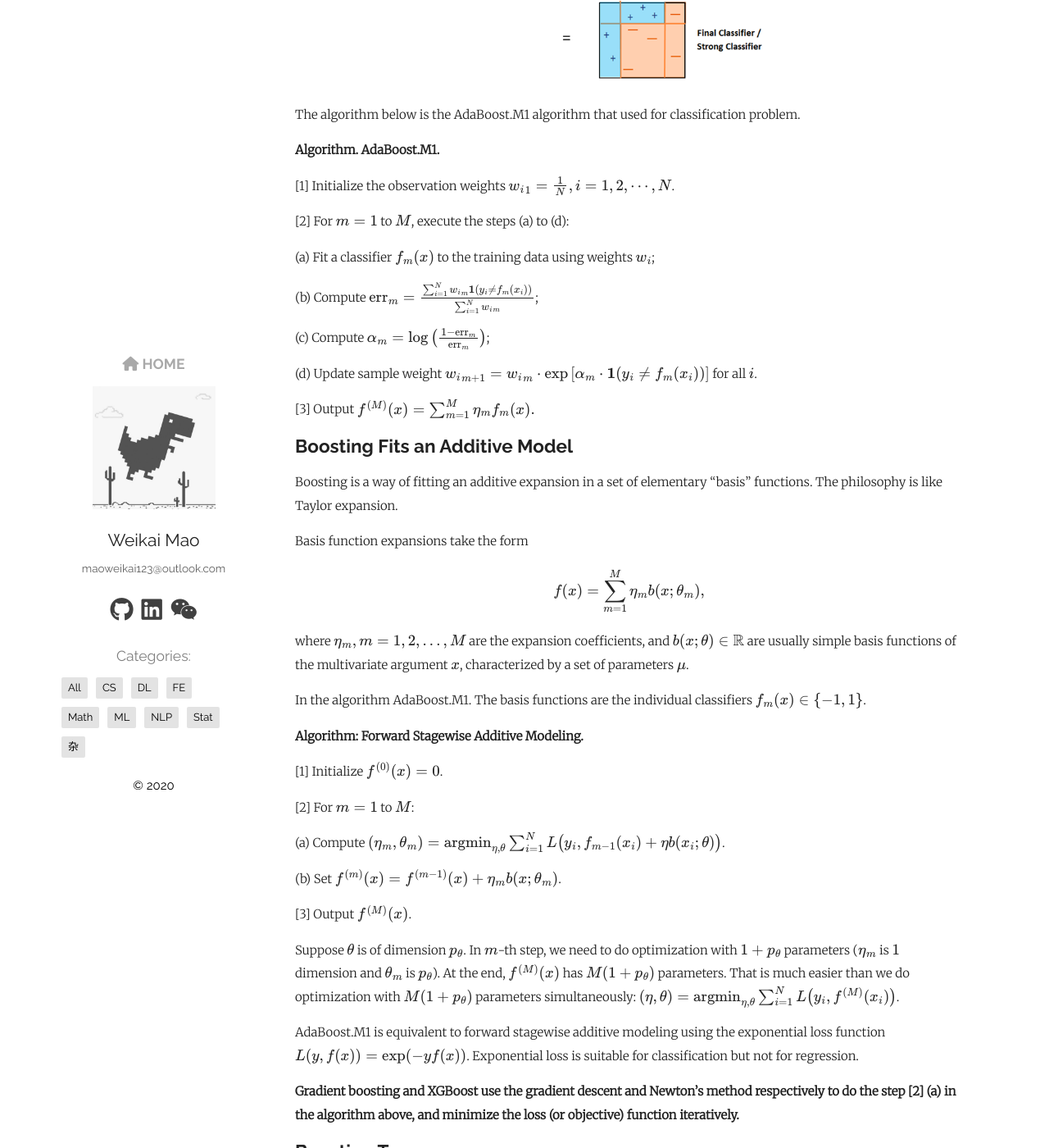
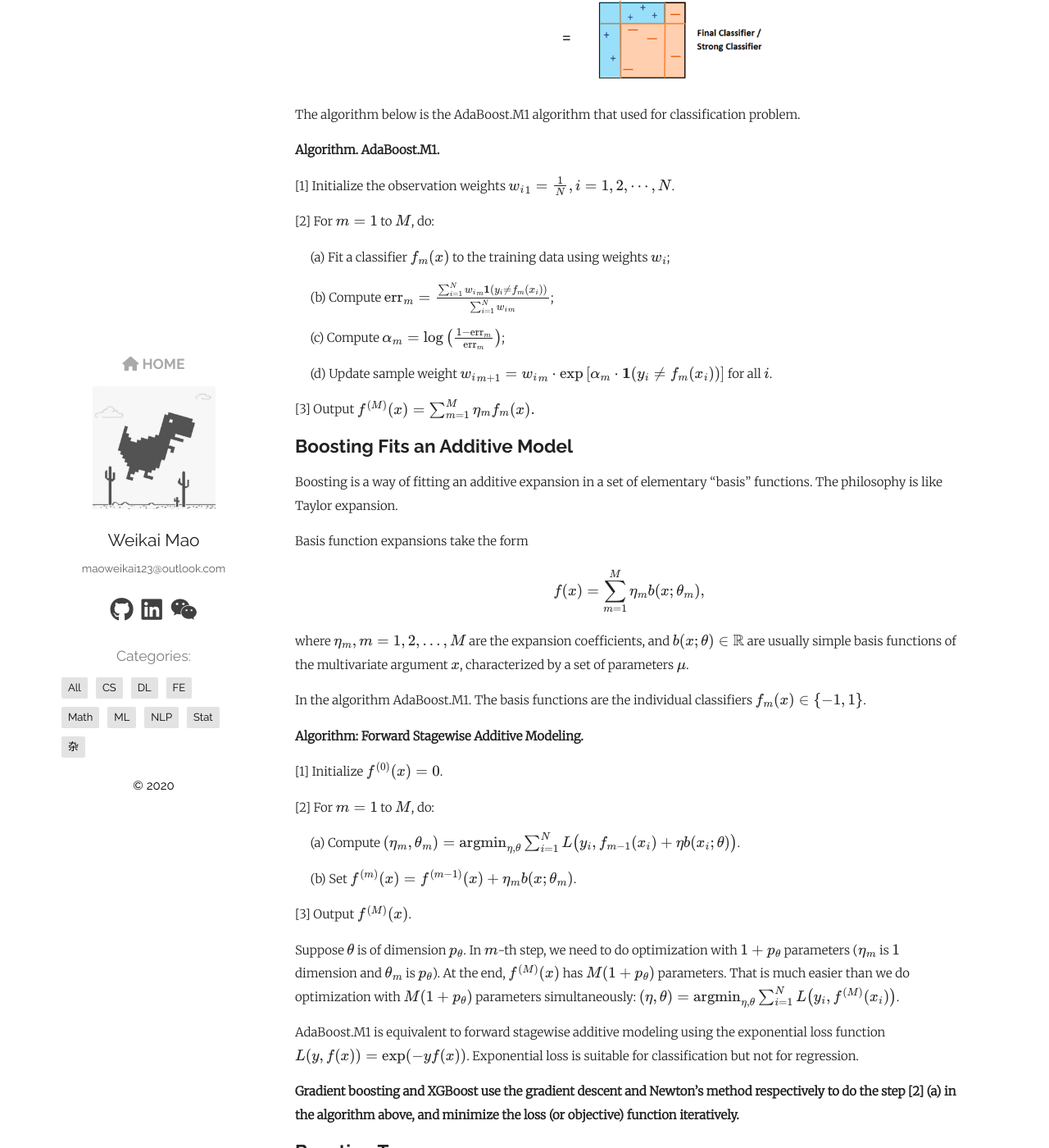
Before and after one commit to WalkerMao/walkermao.github.io, a Jekyll site: the page built from _posts/2020-03-14-boosting.md, in a window 1280 px wide and 1400 px high, scrolled down 1023 px. Shown: the whole window at 82% size. Built offline with Jekyll 4.4.1, drawn with Linux system fonts in a browser that asks for light colours; nearby versions of some CDN libraries; formulas are drawn with MathJax 3; comment, search, counter and statistics services are not loaded; some of the changed text lies outside the part shown.

Commit message:
add batch-normalization.md and update some

```diff
--- a/_includes/head.html
+++ b/_includes/head.html
@@ -14,8 +14,10 @@
 <script type="text/x-mathjax-config">
     MathJax.Hub.Config({
       tex2jax: {
-        inlineMath: [['$','$'], ['\\(','\\)']],
-        processEscapes: true
+        inlineMath: [ ["$","$"], ["\\(","\\)"] ],
+        displayMath: [ ["$$","$$"], ["\\[", "\\]"] ],
+        processEscapes: true,
+        ignoreClass: "tex2jax_ignore|dno"
       }
     });
 </script>
--- a/_posts/2020-03-14-boosting.md
+++ b/_posts/2020-03-14-boosting.md
@@ -33,15 +33,15 @@
 
 [1] Initialize the observation weights $${w_i}_1 = \frac{1}{N}, i=1,2,\cdots,N$$.
 
-[2] For $m = 1$ to $M$, execute the steps (a) to (d):
+[2] For $m = 1$ to $M$, do:
 
-(a) Fit a classifier $f_m(x)$ to the training data using weights $w_i$;
+&emsp; (a) Fit a classifier $f_m(x)$ to the training data using weights $w_i$;
 
-(b) Compute $$\text{err}_m = \frac{\sum_{i=1}^{N} {w_i}_m \mathbf{1}(y_i \neq f_m(x_i))}{\sum_{i=1}^{N} {w_i}_m}$$;
+&emsp; (b) Compute $$\text{err}_m = \frac{\sum_{i=1}^{N} {w_i}_m \mathbf{1}(y_i \neq f_m(x_i))}{\sum_{i=1}^{N} {w_i}_m}$$;
 
-(c) Compute $$ \alpha_m = \log \big( \frac{1 − \text{err}_m}{\text{err}_m} \big)$$;
+&emsp; (c) Compute $$ \alpha_m = \log \big( \frac{1 − \text{err}_m}{\text{err}_m} \big)$$;
 
-(d) Update sample weight $$ {w_i}_{m+1} = {w_i}_m \cdot \exp\left[\alpha_m \cdot \mathbf{1}(y_i \neq f_m (x_i))\right] $$ for all $$i$$.
+&emsp; (d) Update sample weight $$ {w_i}_{m+1} = {w_i}_m \cdot \exp\left[\alpha_m \cdot \mathbf{1}(y_i \neq f_m (x_i))\right] $$ for all $$i$$.
 
 [3] Output $f^{(M)}(x) = \sum_{m=1}^{M} \eta_m f_m(x).$
 
@@ -63,11 +63,11 @@
 
 [1] Initialize $f^{(0)}(x) = 0$.
 
-[2] For $m = 1$ to $M$:
+[2] For $m = 1$ to $M$, do:
 
- (a) Compute $$ (\eta_m, \theta_m) = \operatorname*{argmin}_{\eta,\theta} \sum_{i=1}^{N} L\big(y_i, f_{m−1}(x_i) + \eta b(x_i;\theta)\big)$$.
+&emsp; (a) Compute $$ (\eta_m, \theta_m) = \operatorname*{argmin}_{\eta,\theta} \sum_{i=1}^{N} L\big(y_i, f_{m−1}(x_i) + \eta b(x_i;\theta)\big)$$.
 
- (b) Set $f^{(m)}(x) = f^{(m−1)}(x) + \eta_mb(x;\theta_m)$.
+&emsp; (b) Set $f^{(m)}(x) = f^{(m−1)}(x) + \eta_mb(x;\theta_m)$.
 
 [3] Output $f^{(M)}(x)$.
 
@@ -152,31 +152,31 @@
 
 [1] Initialize $$f^{(0)}(x) = \operatorname*{argmin}_\mu \sum_{i=1}^N L(y_i,\mu)$$.
 
-[2] For $m = 1$ to $M$, execute (a) to (e):
+[2] For $m = 1$ to $M$, do:
 
- (a) For $i = 1,2,...,N$ compute
+&emsp; (a) For $i = 1,2,...,N$ compute
 
 $$
 g_{im} = \frac{∂L(y_i,f^{(m-1)}(x_i))}{∂f^{(m-1)}(x_i)}.
 $$
 
- (b) Fit a **regression tree** $$f_m(x)$$ to the targets $-g_{im}$'s to get terminal regions $R_{jm},j=1,2,..,T_m$.
+&emsp; (b) Fit a **regression tree** $$f_m(x)$$ to the targets $-g_{im}$'s to get terminal regions $R_{jm},j=1,2,..,T_m$.
 
- (c) For $j = 1,2,...,T_m$, compute the leaf node prediction $\mu_{jm}$. Now we get a new tree
+&emsp; (c) For $j = 1,2,...,T_m$, compute the leaf node prediction $\mu_{jm}$. Now we get a new tree
 
 $$
 f_m(x) = \text{Tree}(x; \Theta_m) = \sum_{j=1}^{T_m} \mu_{jm}\mathbf{1}(x \in R_{jm}).
 $$
 
- (d) Compute step size $$ \eta_m = \operatorname*{argmin}_{\eta} \sum_{i=1}^N L\big(y_i,f^{(m-1)}(x_i)+ \eta f_m(x_i) \big) $$.
+&emsp; (d) Compute step size $$ \eta_m = \operatorname*{argmin}_{\eta} \sum_{i=1}^N L\big(y_i,f^{(m-1)}(x_i)+ \eta f_m(x_i) \big) $$.
 
- (e) Update
+&emsp; (e) Update
 
 $$
 f^{(m)}(x) = f^{(m-1)}(x) + \eta_m f_m(x),
 $$
 
- where $f_m(x) = \sum_{j=1}^{T_m} \mu_{jm} \mathbf{1}(x \in R_{jm})$ is a new tree ($m$-th tree).
+&emsp;&emsp;&emsp; where $f_m(x) = \sum_{j=1}^{T_m} \mu_{jm} \mathbf{1}(x \in R_{jm})$ is a new tree ($m$-th tree).
 
 [3] Output $\hat{f}(x) = f^{(M)}(x)$.
 
```
Also changed, not shown: other parts of _posts/2020-03-14-boosting.md (+1 -1 lines), _posts/2020-03-11-decision-trees.md (+2 -1 lines), _posts/2020-03-12-bagging.md (+5 -5 lines), _posts/2020-12-23-intro-to-transfer-learning.md (+1 -1 lines).
